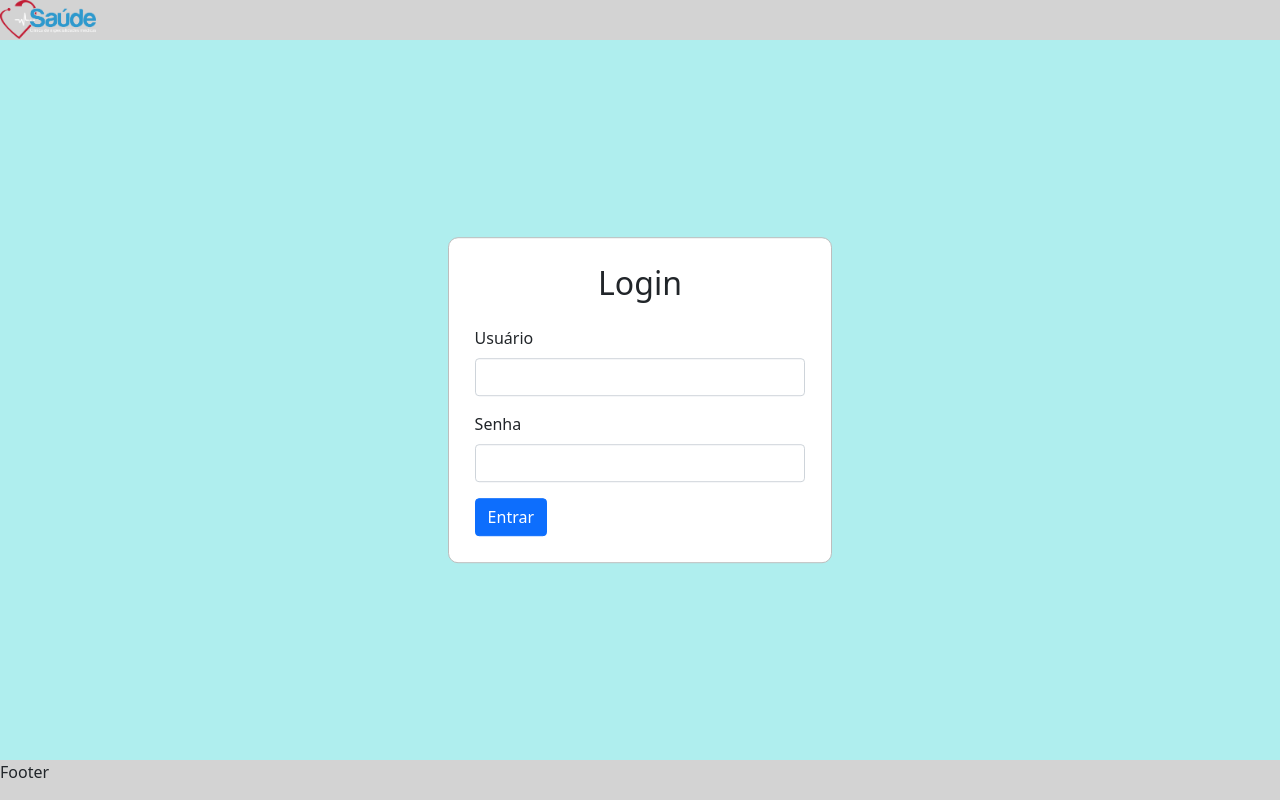
After one commit to Erick-Cris/TrabalhoFinal, a PHP site: page /login.html in a window 1280 px wide. The commit adds this page. Run offline with PHP 8.4, Linux system fonts and the light colour scheme.

Commit message:
Adiciona pasta de estilos css e tela de login

```diff
--- /dev/null
+++ b/css/login.css
@@ -0,0 +1,44 @@
+html, body{
+    height: 100%;
+    width: 100%;
+    margin: 0%;
+    padding: 0%;
+}
+
+header{
+    height: 5%;
+    background-color: lightgrey;
+}
+
+img {
+    width: 6rem;
+}
+
+main{
+    height: 90%;
+    background-color: paleturquoise;
+}
+
+main div{
+    background-color: white;
+}
+
+footer{
+    height: 5%;
+    background-color: lightgrey;
+}
+
+.centralizar{
+    width: 30%;
+    padding: 2%;
+    position: absolute;
+    left: 50%;
+    top: 50%;
+    transform: translate(-50%, -50%);
+    border: 1px solid rgb(189, 189, 189);
+    border-radius: 10px;
+}
+
+h2{
+    text-align: center;
+}
--- a/css/navbar.css
+++ b/css/navbar.css
@@ -18,7 +18,3 @@ nav a:hover {
 nav ul {
     margin: 0%;
 }
-
-header img {
-    width: 6rem;
-}
--- /dev/null
+++ b/login.html
@@ -0,0 +1,47 @@
+<!DOCTYPE html>
+
+<html lang="pt-BR">
+
+<head>
+    <title>Login</title>
+    <meta charset="UTF-8">
+    <meta name="description" content="Clínica Vivamus, profissionalismo e dedicação ao seu bem estar">
+
+    <!--Bootstrap-->
+    <meta name="viewport" content="width=device-width, initial-scale=1">
+    <link href="https://cdn.jsdelivr.net/npm/bootstrap@5.0.0-alpha3/dist/css/bootstrap.min.css" rel="stylesheet"
+        integrity="sha384-CuOF+2SnTUfTwSZjCXf01h7uYhfOBuxIhGKPbfEJ3+FqH/s6cIFN9bGr1HmAg4fQ" crossorigin="anonymous">
+
+    <!--CSS de login-->
+    <link rel="stylesheet" type="text/css" href="css/login.css">
+</head>
+
+<body>
+    <header>
+        <img src="images/logo.png">
+    </header>
+    <main>
+        <div class="centralizar container">
+            <form action="login.php" method="post">
+                <div class="row g-3">
+                    <h2>Login</h2>
+                    <div class="col-sm-12">
+                        <label for="usuario" class="form-label">Usuário</label>
+                        <input type="text" id="usuario" name="usuario" class="form-control">
+                    </div>
+                    <div class="col-sm-12">
+                        <label for="senha" class="form-label">Senha</label>
+                        <input type="password" id="senha" name="senha" class="form-control">
+                    </div>
+                    <div class="col-sm-12">
+                        <button class="btn btn-primary">Entrar</button>
+                    </div>
+                </div>
+            </form>
+        </div>
+    </main>
+
+    <footer>Footer</footer>
+</body>
+
+</html>
```
Also changed, not shown: HomeExterna.html (renamed from HomePublica.html, +4 -3 lines), HomeInterna.html (+47 -0 lines), index.html (deleted).
